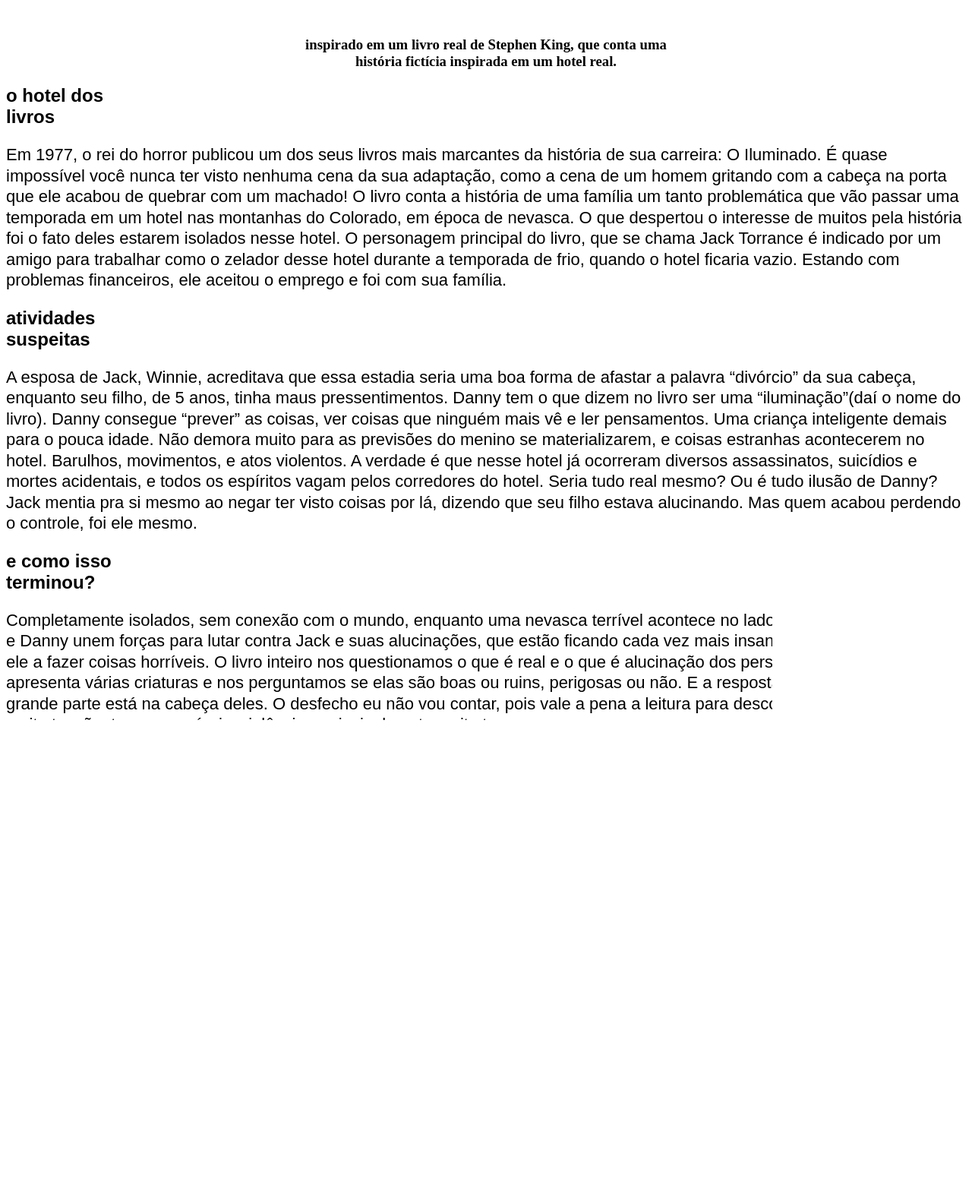
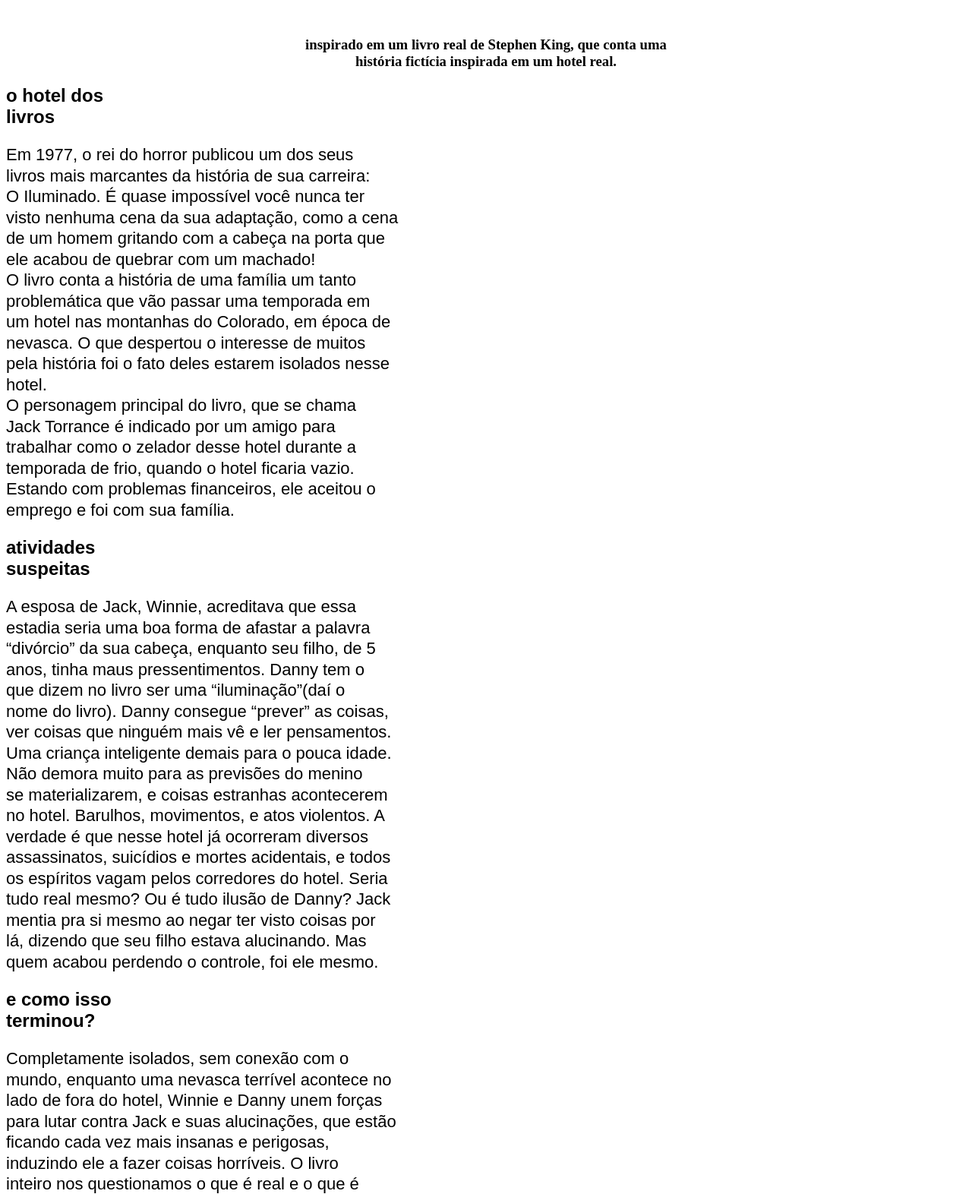
Before and after one commit to jonathanwarlyson/overlook-project, a plain HTML site: page index.html in a window 1280 px wide. Shown: the part 323-1895 px from the top of the page at 76% size. Drawn offline with Linux system fonts and the light colour scheme; a web font is replaced by a local one.

Commit message:
adicionando textos

```diff
--- a/index.html
+++ b/index.html
@@ -15,115 +15,115 @@
         história fictícia inspirada em um hotel real.</h3>
     <section>
         <h2>o hotel dos<br>livros</h2>
-        <p>Em 1977, o rei do horror publicou um dos seus
-           livros mais marcantes  da história de sua carreira:
-           O Iluminado. É quase impossível você nunca ter
-           visto nenhuma cena da sua adaptação, como a cena
-           de um homem gritando com a cabeça na porta que
-           ele acabou de quebrar com um machado!
-           O livro conta a história de uma família um tanto
-           problemática que vão passar uma temporada em
-           um hotel nas montanhas do Colorado, em época de
-           nevasca. O que despertou o interesse de muitos
-           pela história foi o fato deles estarem isolados nesse
-           hotel.
-           O personagem principal do livro, que se chama
-           Jack Torrance é indicado por um amigo para
-           trabalhar como o zelador desse hotel durante a
-           temporada de frio, quando o hotel ficaria vazio.
-           Estando com problemas financeiros, ele aceitou o
+        <p>Em 1977, o rei do horror publicou um dos seus<br>
+           livros mais marcantes  da história de sua carreira:<br>
+           O Iluminado. É quase impossível você nunca ter<br>
+           visto nenhuma cena da sua adaptação, como a cena<br>
+           de um homem gritando com a cabeça na porta que<br>
+           ele acabou de quebrar com um machado!<br>
+           O livro conta a história de uma família um tanto<br>
+           problemática que vão passar uma temporada em<br>
+           um hotel nas montanhas do Colorado, em época de<br>
+           nevasca. O que despertou o interesse de muitos<br>
+           pela história foi o fato deles estarem isolados nesse<br>
+           hotel.<br>
+           O personagem principal do livro, que se chama<br>
+           Jack Torrance é indicado por um amigo para<br>
+           trabalhar como o zelador desse hotel durante a<br>
+           temporada de frio, quando o hotel ficaria vazio.<br>
+           Estando com problemas financeiros, ele aceitou o<br>
            emprego e foi com sua família.</p>
         <h2>atividades<br>suspeitas</h2>
-        <p>A esposa de Jack, Winnie, acreditava que essa
-           estadia seria uma boa forma de afastar a palavra
-           “divórcio” da sua cabeça, enquanto seu filho, de 5
-           anos, tinha maus pressentimentos. Danny tem o
-           que dizem no livro ser uma “iluminação”(daí o
-           nome do livro). Danny consegue “prever” as coisas,
-           ver coisas que ninguém mais vê e ler pensamentos.
-           Uma criança inteligente demais para o pouca idade.
-           Não demora muito para as previsões do menino
-           se materializarem, e coisas estranhas acontecerem
-           no hotel. Barulhos, movimentos, e atos violentos. A
-           verdade é que nesse hotel já ocorreram diversos
-           assassinatos, suicídios e mortes acidentais, e todos
-           os espíritos vagam pelos corredores do hotel. Seria
-           tudo real mesmo? Ou é tudo ilusão de Danny? Jack
-           mentia pra si mesmo ao negar ter visto coisas por
-           lá, dizendo que seu filho estava alucinando. Mas
+        <p>A esposa de Jack, Winnie, acreditava que essa<br>
+           estadia seria uma boa forma de afastar a palavra<br>
+           “divórcio” da sua cabeça, enquanto seu filho, de 5<br>
+           anos, tinha maus pressentimentos. Danny tem o<br>
+           que dizem no livro ser uma “iluminação”(daí o<br>
+           nome do livro). Danny consegue “prever” as coisas,<br>
+           ver coisas que ninguém mais vê e ler pensamentos.<br>
+           Uma criança inteligente demais para o pouca idade.<br>
+           Não demora muito para as previsões do menino<br>
+           se materializarem, e coisas estranhas acontecerem<br>
+           no hotel. Barulhos, movimentos, e atos violentos. A<br>
+           verdade é que nesse hotel já ocorreram diversos<br>
+           assassinatos, suicídios e mortes acidentais, e todos<br>
+           os espíritos vagam pelos corredores do hotel. Seria<br>
+           tudo real mesmo? Ou é tudo ilusão de Danny? Jack<br>
+           mentia pra si mesmo ao negar ter visto coisas por<br>
+           lá, dizendo que seu filho estava alucinando. Mas<br>
            quem acabou perdendo o controle, foi ele mesmo.</p>
         <h2>e como isso<br>terminou?</h2>
-        <p>Completamente isolados, sem conexão com o
-           mundo, enquanto uma nevasca terrível acontece no
-           lado de fora do hotel, Winnie e Danny unem forças
-           para lutar contra Jack e suas alucinações, que estão
-           ficando cada vez mais insanas e perigosas,
-           induzindo ele a fazer coisas horríveis. O livro
-           inteiro nos questionamos o que é real e o que é
-           alucinação dos personagens, pois o hotel nos
-           apresenta várias criaturas e nos perguntamos se
-           elas são boas ou ruins, perigosas ou não. E a
-           resposta é: tudo é real, só que grande parte está na
-           cabeça deles.
-           O desfecho eu não vou contar, pois vale a pena a
-           leitura para descobrir, mas se prepare para muita
-           tensão, temas sensíveis, violência e principalmente
+        <p>Completamente isolados, sem conexão com o<br>
+           mundo, enquanto uma nevasca terrível acontece no<br>
+           lado de fora do hotel, Winnie e Danny unem forças<br>
+           para lutar contra Jack e suas alucinações, que estão<br>
+           ficando cada vez mais insanas e perigosas,<br>
+           induzindo ele a fazer coisas horríveis. O livro<br>
+           inteiro nos questionamos o que é real e o que é<br>
+           alucinação dos personagens, pois o hotel nos<br>
+           apresenta várias criaturas e nos perguntamos se<br>
+           elas são boas ou ruins, perigosas ou não. E a<br>
+           resposta é: tudo é real, só que grande parte está na<br>
+           cabeça deles.<br>
+           O desfecho eu não vou contar, pois vale a pena a<br>
+           leitura para descobrir, mas se prepare para muita<br>
+           tensão, temas sensíveis, violência e principalmente<br>
            muito terror.</p>
         <h2>o hotel da<br>vida real</h2>
-        <p>O escritor do livro, Stephen King, após o
-           lançamento contou em entrevista sobre sua própria
-           experiência no hotel real. Apesar de ter um aviso
-           no início do livro que diz que tudo relacionado ao
-           hotel é fictício, inclusive o hotel, King declarou
-           que passou por um mal bocado em hotel também
-           no Colorado, e nessa história temos alguns pontos
-           bastante parecido com o livro.
-           Assim como o Overlook, o hotel que King se
-           hospedou com sua mulher ficava nas Montanhas
-           Rochosas do Colorado. King era o único hóspede
-           registrado, o que também acontece no livro. Outra
-           semelhança era o quarto em que ele se hospedou, o
-           217, que no livro é o pior lugar do hotel, onde
-           havia morrido uma mulher na banheira e que vivia
-           lá e atacava quem entrasse. No hotel que King se
-           hospedou, também havia acontecido uma tragédia:
-           uma governanta sofreu uma explosão no quarto,
+        <p>O escritor do livro, Stephen King, após o<br>
+           lançamento contou em entrevista sobre sua própria<br>
+           experiência no hotel real. Apesar de ter um aviso<br>
+           no início do livro que diz que tudo relacionado ao<br>
+           hotel é fictício, inclusive o hotel, King declarou<br>
+           que passou por um mal bocado em hotel também<br>
+           no Colorado, e nessa história temos alguns pontos<br>
+           bastante parecido com o livro.<br>
+           Assim como o Overlook, o hotel que King se<br>
+           hospedou com sua mulher ficava nas Montanhas<br>
+           Rochosas do Colorado. King era o único hóspede<br>
+           registrado, o que também acontece no livro. Outra<br>
+           semelhança era o quarto em que ele se hospedou, o<br>
+           217, que no livro é o pior lugar do hotel, onde<br>
+           havia morrido uma mulher na banheira e que vivia<br>
+           lá e atacava quem entrasse. No hotel que King se<br>
+           hospedou, também havia acontecido uma tragédia:<br>
+           uma governanta sofreu uma explosão no quarto,<br>
            mas saiu apenas ferida.</p>
         <h2>e não acaba<br>por aí...</h2>
-        <p>Stephen também relatou uma das coisas mais
-           bizarras: ele e sua mulher viram um menino
-           andando pelos corredores, o que seria impossível se
-           apenas ele estava registrado, mas claro que pode
-           ter sido um mal-entendido e a criança poderia ser
-           filho de algum dos funcionários. Além disso, outras
-           coisas estranhas como aparições, barulhos, ruídos
-           aconteciam a todo momento.
-           O rei do horror então guardou essa experiência
-           para usar de inspiração em O Iluminado. O autor
-           disse também que colocou muito dele no
-           personagem Jack Torrance. Stephen já lutou contra
-           o alcoolismo e assim como o personagem, já chegou
+        <p>Stephen também relatou uma das coisas mais<br>
+           bizarras: ele e sua mulher viram um menino<br>
+           andando pelos corredores, o que seria impossível se<br>
+           apenas ele estava registrado, mas claro que pode<br>
+           ter sido um mal-entendido e a criança poderia ser<br>
+           filho de algum dos funcionários. Além disso, outras<br>
+           coisas estranhas como aparições, barulhos, ruídos<br>
+           aconteciam a todo momento.<br>
+           O rei do horror então guardou essa experiência<br>
+           para usar de inspiração em O Iluminado. O autor<br>
+           disse também que colocou muito dele no<br>
+           personagem Jack Torrance. Stephen já lutou contra<br>
+           o alcoolismo e assim como o personagem, já chegou<br>
            a agredir seu filho por conta disso.</p>
         <h2>conheça o<br>rei</h2>
-        <p>Stephen King é um escritor americano de ficção
-           de terror, suspense e fantasia, conhecido por sua
-           prolífica carreira literária, com mais de 80 livros
-           publicados, e por suas histórias que muitas vezes
-           envolvem elementos sobrenaturais. Nascido em
-           Portland, Maine, em 1947, King começou a
-           escrever desde jovem e teve seu primeiro sucesso
-           literário em 1974 com o livro "Carrie, a Estranha".
-           Desde então, ele se tornou um dos autores mais
-           populares e influentes do gênero, com obras
-           adaptadas para o cinema, televisão e quadrinhos.
-           Além de seus romances mais famosos, como "O
-           Iluminado", "It: A Coisa" e "A Dança da Morte",
-           Stephen King também escreveu ensaios, roteiros e
-           contos, muitos dos quais foram reunidos em
-           coletâneas como "Quatro Estações" e "Sombras da
-           Noite". Ele é conhecido por sua habilidade em criar
-           personagens realistas e em construir narrativas
-           envolventes, muitas vezes explorando temas como a
+        <p>Stephen King é um escritor americano de ficção<br>
+           de terror, suspense e fantasia, conhecido por sua<br>
+           prolífica carreira literária, com mais de 80 livros<br>
+           publicados, e por suas histórias que muitas vezes<br>
+           envolvem elementos sobrenaturais. Nascido em<br>
+           Portland, Maine, em 1947, King começou a<br>
+           escrever desde jovem e teve seu primeiro sucesso<br>
+           literário em 1974 com o livro "Carrie, a Estranha".<br>
+           Desde então, ele se tornou um dos autores mais<br>
+           populares e influentes do gênero, com obras<br>
+           adaptadas para o cinema, televisão e quadrinhos.<br>
+           Além de seus romances mais famosos, como "O<br>
+           Iluminado", "It: A Coisa" e "A Dança da Morte",<br>
+           Stephen King também escreveu ensaios, roteiros e<br>
+           contos, muitos dos quais foram reunidos em<br>
+           coletâneas como "Quatro Estações" e "Sombras da<br>
+           Noite". Ele é conhecido por sua habilidade em criar<br>
+           personagens realistas e em construir narrativas<br>
+           envolventes, muitas vezes explorando temas como a<br>
            natureza humana, a violência e o sobrenatural.</p>
     </section>
     <h1>gostou da história?</h1>
```
